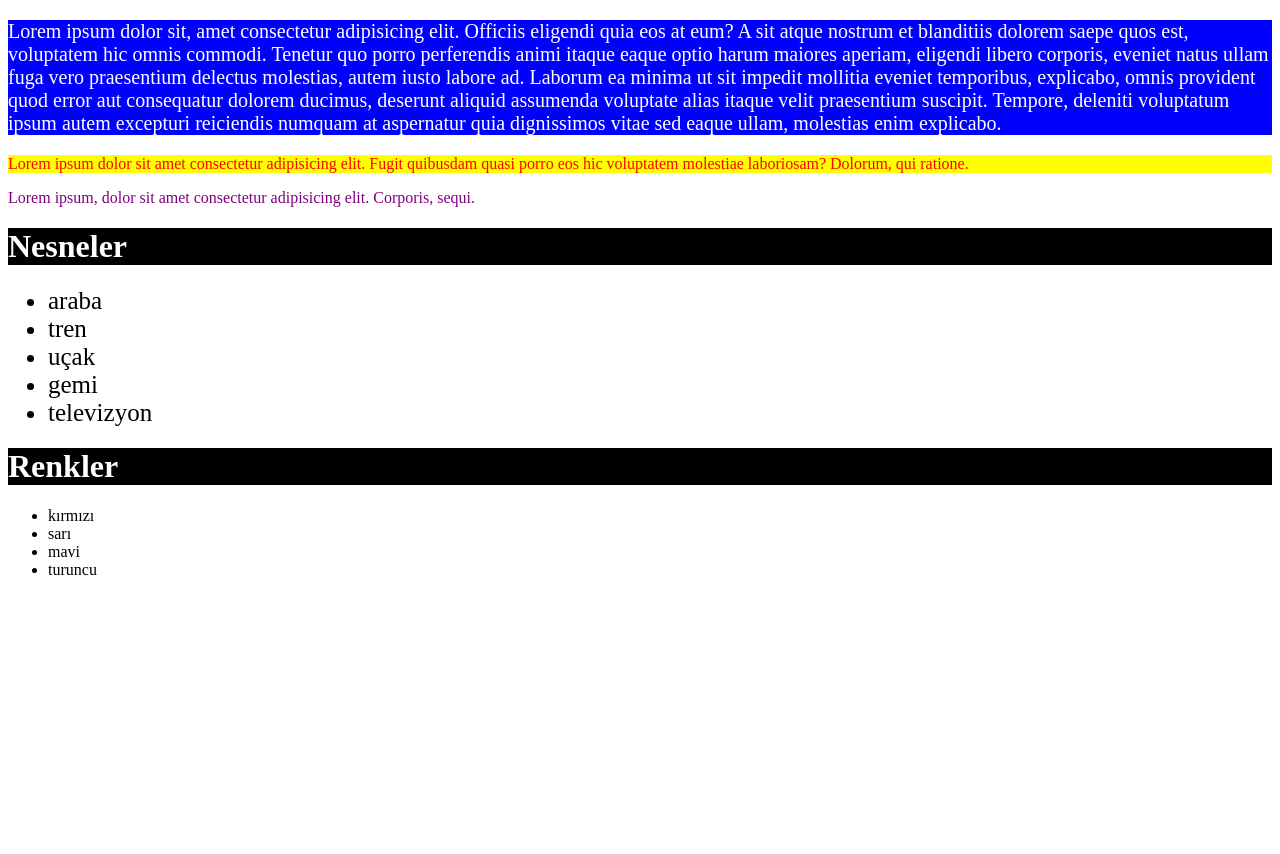
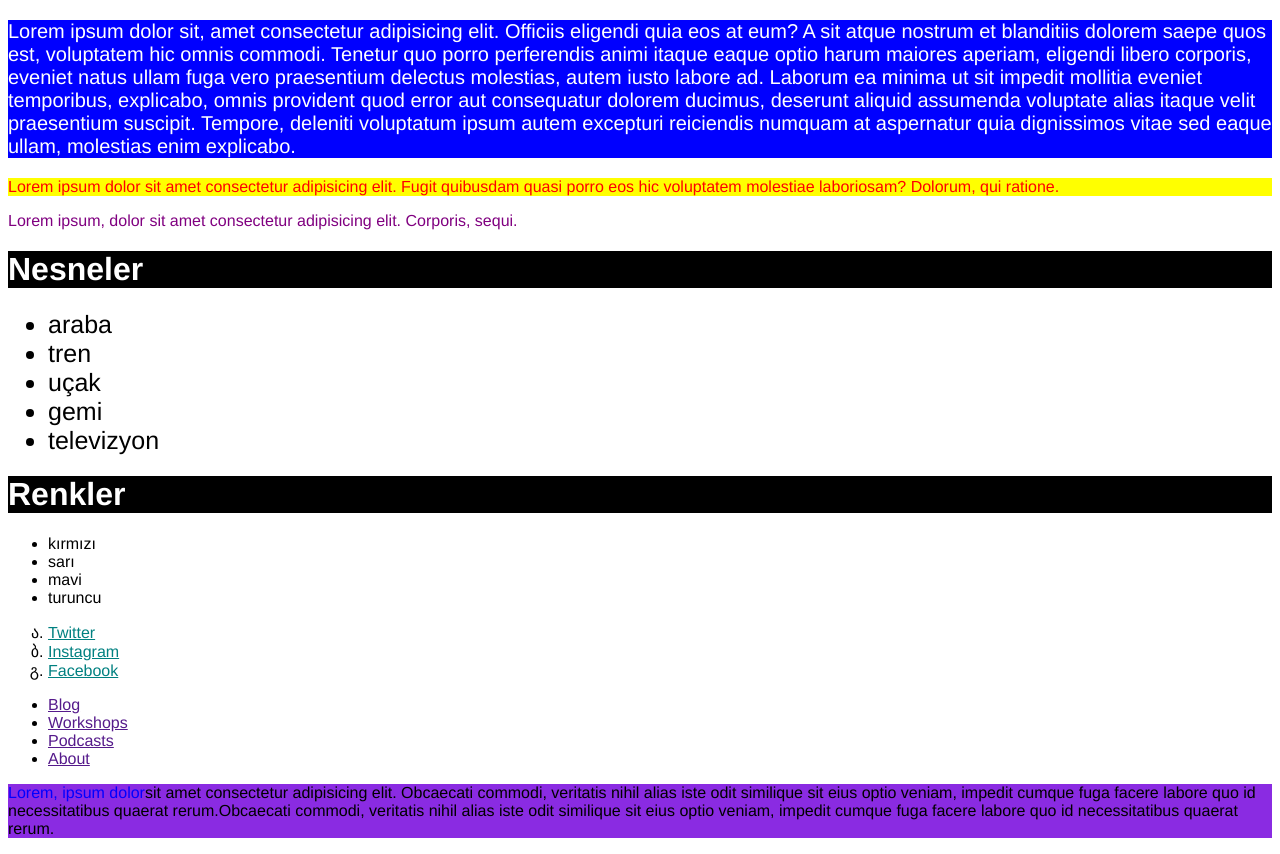
Before and after one commit to mrymasln/CSS, a plain HTML site: page index.html in a window 1280 px wide. Before the commit the page ends 800 px from the top, so only its background shows below. Drawn offline with Linux system fonts and the light colour scheme.

Commit message:
second commit

```diff
--- a/index.html
+++ b/index.html
@@ -41,5 +41,23 @@
             <li>turuncu</li>
         </ul>
     </div>
+    <ul class="social-links">
+        <li><a class="link" href="<https://twitter.com>">Twitter</a></li>
+        <li><a class="link" href="<https://www.instagram.com>">Instagram</a></li>
+        <li><a class="link" href="<https://www.facebook.com>">Facebook</a></li>
+    </ul>
+    <ul class="site-nav">
+        <li><a href="" class="link">Blog</a></li>
+        <li><a href="" class="link">Workshops</a></li>
+        <li><a href="" class="link">Podcasts</a></li>
+        <li><a href="" class="link">About</a></li>
+    </ul>
+    <p class="text">
+        <span>Lorem, ipsum dolor</span>sit amet consectetur adipisicing elit. Obcaecati commodi,
+        veritatis nihil alias iste odit similique sit eius optio veniam, impedit
+        cumque fuga facere labore quo id necessitatibus quaerat rerum.Obcaecati
+        commodi, veritatis nihil alias iste odit similique sit eius optio veniam,
+        impedit cumque fuga facere labore quo id necessitatibus quaerat rerum.
+    </p>
 </body>
 </html>
--- a/styles/style.css
+++ b/styles/style.css
@@ -1,3 +1,7 @@
+body {
+    font-family: 'Franklin Gothic Medium', 'Arial Narrow', Arial, sans-serif;
+}
+
 .goit2 {
     color: purple;
 }
@@ -20,8 +24,34 @@
     background-color: blue;
     font-size: 40px;
 }
-
 div #arac li {
     font-size: 25px;
+}
+.social-links .link {
+    color: teal;
+}
 
+.social-links .link:hover {
+    color: orange;
 }
+
+.social-links .link:active {
+    color: red;
+}
+
+.social-links .link:focus {
+    color: black;
+}
+.site-nav .link {
+    text-transform: capitalize;
+}
+.text {
+    font-size: 16px;
+    background-color: blueviolet;
+}
+.text span {
+    color:blue;
+}
+.social-links {
+    list-style-type: georgian;
+}
```
